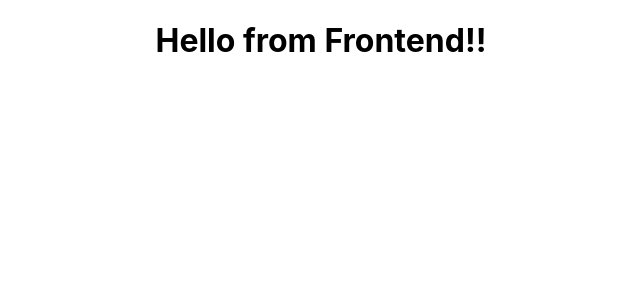
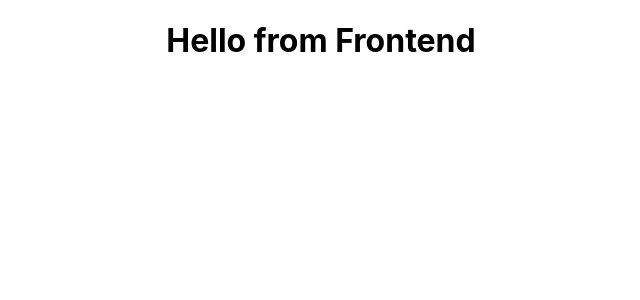
Before and after one commit to lahinjs/frontend, a React (Create React App) app: page / in a window 1280 px wide. Shown: the top 300 px of the page, without its empty margins (319-959 px from the left). Built offline with nearby package versions, Linux system fonts and the light colour scheme.

Commit message:
Update App.js

```diff
--- a/src/App.js
+++ b/src/App.js
@@ -3,7 +3,7 @@ import './App.css';
 function App() {
   return (
     <div className="App">
-      <h1>Hello from Frontend!!</h1>
+      <h1>Hello from Frontend</h1>
     </div>
   );
 }
```
